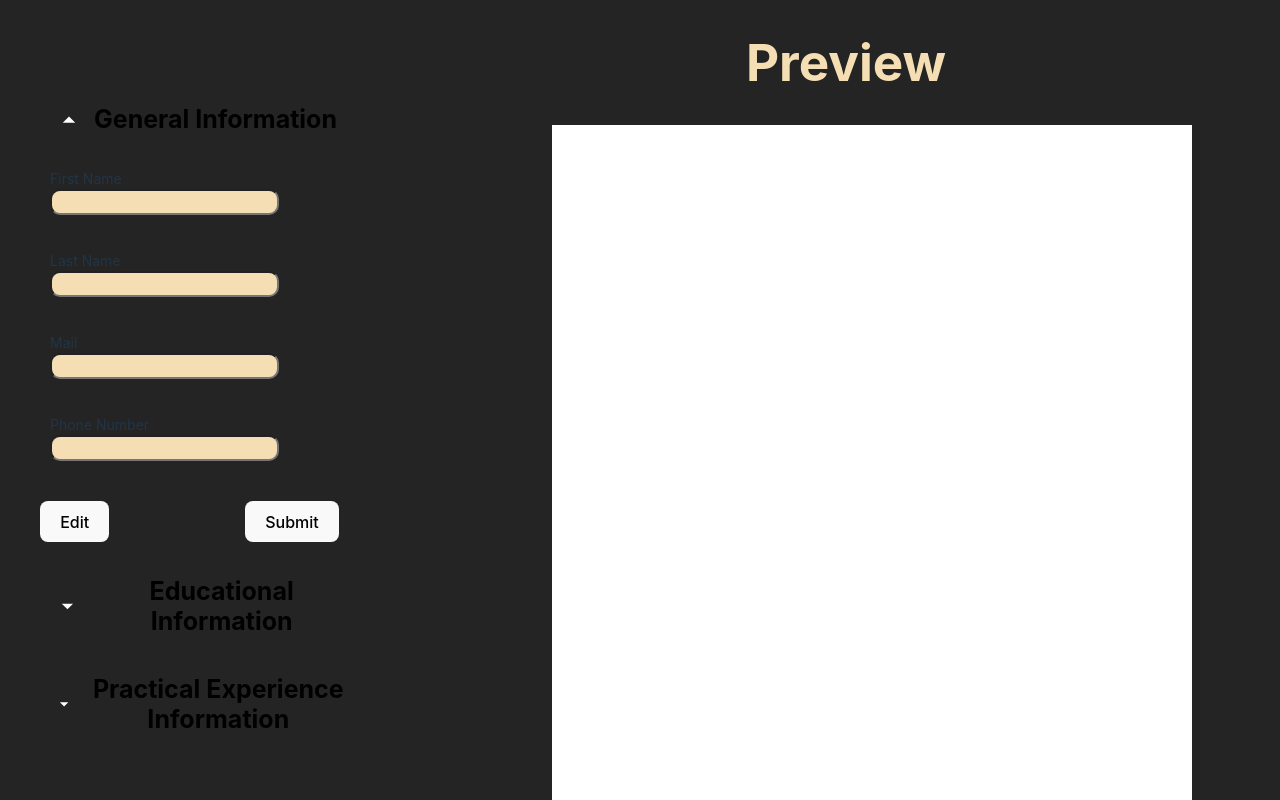
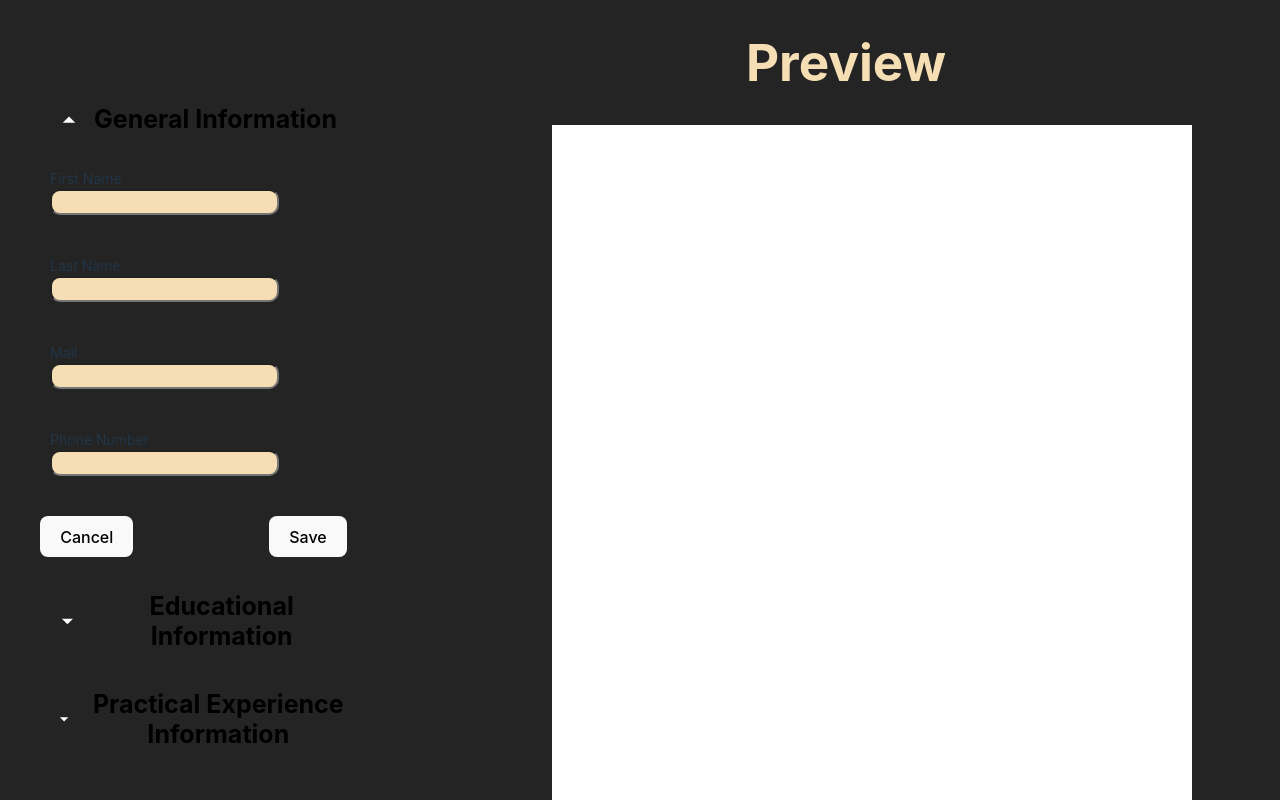
Before and after one commit to Golden-Exp/Odin-CV-Application, a React (Vite) app: page / in a window 1280 px wide. Both pictures are taken after a click on the button "General Information". Shown: the top 800 px of the page. Built offline with nearby package versions, Linux system fonts and the light colour scheme.

Commit message:
add functionality to edit in general section

```diff
--- a/src/App.jsx
+++ b/src/App.jsx
@@ -5,10 +5,13 @@ import { useState } from 'react'
 
 function App() {
 
+  const [SavedGeneral, saveGeneral] = useState({saved:false})
   return (
     <div className="container">
       <div className="forms">
-        <Forms />
+        <Forms SavedGeneral={SavedGeneral}
+        saveGeneral={saveGeneral}
+        />
       </div>
       <div className='resume'>
         <Resume />
--- a/src/Components/EducationForm.jsx
+++ b/src/Components/EducationForm.jsx
@@ -26,8 +26,8 @@ function Education() {
                 <input type="email" />
             </div>
         </form>
-        <button>Edit</button>
-        <button>Submit</button>
+        <button>Cancel</button>
+        <button>Save</button>
         </div>
         :
         <div>
--- a/src/Components/ExperienceForm.jsx
+++ b/src/Components/ExperienceForm.jsx
@@ -30,8 +30,8 @@ function Experience() {
                 <input type="email" />
             </div>
         </form>
-        <button>Edit</button>
-        <button>Submit</button>
+        <button>Cancel</button>
+        <button>Save</button>
         </div>
         :
         <div>
--- a/src/Components/Forms.jsx
+++ b/src/Components/Forms.jsx
@@ -2,10 +2,10 @@ import General from "./GeneralForm";
 import Education from "./EducationForm";
 import Experience from "./ExperienceForm";
 
-function Forms() {
+function Forms({SavedGeneral, saveGeneral}) {
     return (
         <>
-            <General />
+            <General SavedGeneral={SavedGeneral} saveGeneral={saveGeneral} />
             <Education />
             <Experience />
         </>
--- a/src/Components/GeneralForm.jsx
+++ b/src/Components/GeneralForm.jsx
@@ -1,39 +1,79 @@
 import "../Styles/Forms.css"
 import { useState } from "react"
-function General() {
+function General({ SavedGeneral, saveGeneral }) {
     const [GeneralButton, setGeneral] = useState(false)
+    const [saved, setSaved] = useState(false)
+    const [TempGeneralInfo, setTempGeneral] = useState(SavedGeneral)
     const clickHeading = () => {
         var newval = !(GeneralButton)
         setGeneral(newval)
     }
+    const onCancel = () => {
+        setSaved(true)
+    }
+    const handleChange = (e) => {
+        const field = e.target.name
+        const value = e.target.value
+        setTempGeneral((prevSave) => ({...prevSave, [field]: value}))
+    }
+    const onSubmit = () => {
+        setSaved(true)
+        saveGeneral(TempGeneralInfo)
+    }
+    const onEdit = () => {
+        setSaved(false)
+    }
     return (
         GeneralButton ?
+        saved ?
+        <div>
+            <form method="post">
+            <div className="field">
+                <label >First Name</label>
+                <label className="op">{SavedGeneral.FirstName}</label>
+            </div>
+            <div className="field">
+                <label >Last Name</label>
+                <label className="op">{SavedGeneral.LastName}</label>
+            </div>
+            <div className="field">
+                <label >Mail</label>
+                <label className="op">{SavedGeneral.mail}</label>
+            </div>
+            <div className="field">
+                <label >Phone Number</label>
+                <label className="op">{SavedGeneral.PhoneNumber}</label>
+            </div>
+        </form>
+        <button onClick={onEdit}>Edit</button>
+        </div>
+        :
         <div className="gen">
         <button
         className="head"
         onClick={clickHeading}
         ><svg xmlns="http://www.w3.org/2000/svg" viewBox="0 0 24 24"><title>menu-up</title><path d="M7,15L12,10L17,15H7Z" /></svg>
         General Information</button>
-        <form method="post">
+        <form>
             <div className="field">
                 <label >First Name</label>
-                <input type="text"  />
+                <input type="text" name="FirstName" defaultValue={SavedGeneral.FirstName} onChange={handleChange}/>
             </div>
             <div className="field">
                 <label >Last Name</label>
-                <input type="text" />
+                <input type="text" name="LastName" defaultValue={SavedGeneral.LastName} onChange={handleChange}/>
             </div>
             <div className="field">
                 <label >Mail</label>
-                <input type="email" />
+                <input type="email" name="mail" defaultValue={SavedGeneral.mail} onChange={handleChange}/>
             </div>
             <div className="field">
                 <label >Phone Number</label>
-                <input type="tel" pattern="[0-9]{10}" />
+                <input type="tel" pattern="[0-9]{10}" name="PhoneNumber" defaultValue={SavedGeneral.PhoneNumber} onChange={handleChange}/>
             </div>
         </form>
-        <button>Edit</button>
-        <button>Submit</button>
+        <button onClick={onCancel}>Cancel</button>
+        <button onClick={onSubmit}>Save</button>
         </div>
         :
         <div>
--- a/src/Styles/Forms.css
+++ b/src/Styles/Forms.css
@@ -4,7 +4,7 @@ h2 {
 form {
     display: flex;
     flex-wrap: wrap;
-    gap: 35px;
+    gap: 40px;
     margin-left: 10px;
     margin-bottom: 40px;
 }
@@ -54,3 +54,9 @@ svg {
     fill: white;
     margin-right: 10px;
 }
+
+.op {
+    font-size: 30px;
+    font-weight: 700;
+    margin-right: 20px;
+}
```
